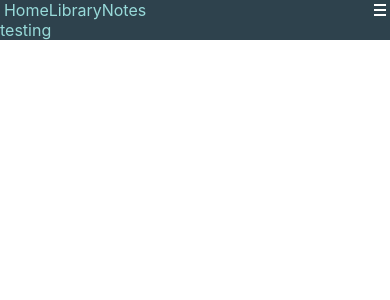
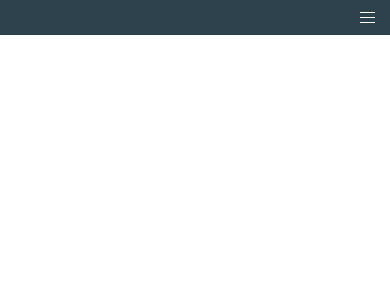
Before and after one commit to ShinichiM/reviews, a React (Create React App) app in the folder client/: page / in a window 390 px wide. Shown: the top 300 px of the page. Built offline with nearby package versions, Linux system fonts and the light colour scheme.

Commit message:
fucntional hamburger menu for mobile

```diff
--- a/client/src/App.css
+++ b/client/src/App.css
@@ -25,7 +25,7 @@
 .navContainer {
   display: flex;
   align-items: center;
-  justify-content: space-between;
+  justify-content: flex-end;
   padding: 0 1% 0 1%;
 }
 
@@ -33,8 +33,10 @@ ul {
   margin: 0;
   padding: 0;
   display: flex;
-  justify-content: space-between;
+  width: 50vw;
+  justify-content: space-evenly;
 }
+
 ul li {
   list-style: none;
   padding: 0;
@@ -44,14 +46,13 @@ ul li {
 /* Hamburger Styles */
 .hamburgerContainer {
   height: 3vw;
-  /* width: 3vw; */
   display: flex;
   flex-direction: column;
   justify-content: space-between;
 }
 .hamburgerLine {
-  width: 3vw;
-  border-bottom: 2px solid white;
+  width: 15px;
+  border-bottom: 1.5px solid white;
 }
 
 /* Header Style */
@@ -59,5 +60,12 @@ ul li {
   display: flex;
 }
 
+.headerSize {
+  padding: 3%;
+}
+
+.mobileMenu {
+  display: none;
+}
 @media screen and (min-width: 481px) {
 }
--- a/client/src/App.js
+++ b/client/src/App.js
@@ -4,7 +4,7 @@ import Header from "./components/header";
 
 function App() {
   return (
-    <div className="textColorOne">
+    <div className="textColorOne headerSize">
       <Header />
       <Home />
     </div>
--- a/client/src/components/header.js
+++ b/client/src/components/header.js
@@ -1,21 +1,34 @@
 import React from "react";
+import { useState } from "react";
 
 const Header = () => {
+  const [isMenuOpen, setIsMenuOpen] = useState(false);
+
+  const menuClick = function () {
+    if (isMenuOpen) {
+      setIsMenuOpen(false);
+    } else {
+      setIsMenuOpen(true);
+    }
+    console.log("it works");
+  };
+
   return (
     <header>
       <div className="navContainer">
-        <ul>
-          <li>Home</li>
-          <li>Library</li>
-          <li>Notes</li>
-        </ul>
-
-        <div className="hamburgerContainer">
+        <div className="hamburgerContainer" onClick={menuClick}>
           <span className="hamburgerLine"></span>
           <span className="hamburgerLine"></span>
           <span className="hamburgerLine"></span>
         </div>
       </div>
+      {(isMenuOpen ?
+      <ul className="">
+        <li>Home</li>
+        <li>Books</li>
+        <li>WatchList</li>
+      </ul>
+      : <></>)}
     </header>
   );
 };
--- a/client/src/pages/homepage.js
+++ b/client/src/pages/homepage.js
@@ -1,7 +1,7 @@
 import React from "react";
 
 const Home = () => {
-  return (<div>testing</div>)
+  return <div></div>;
 };
 
 export default Home;
```
